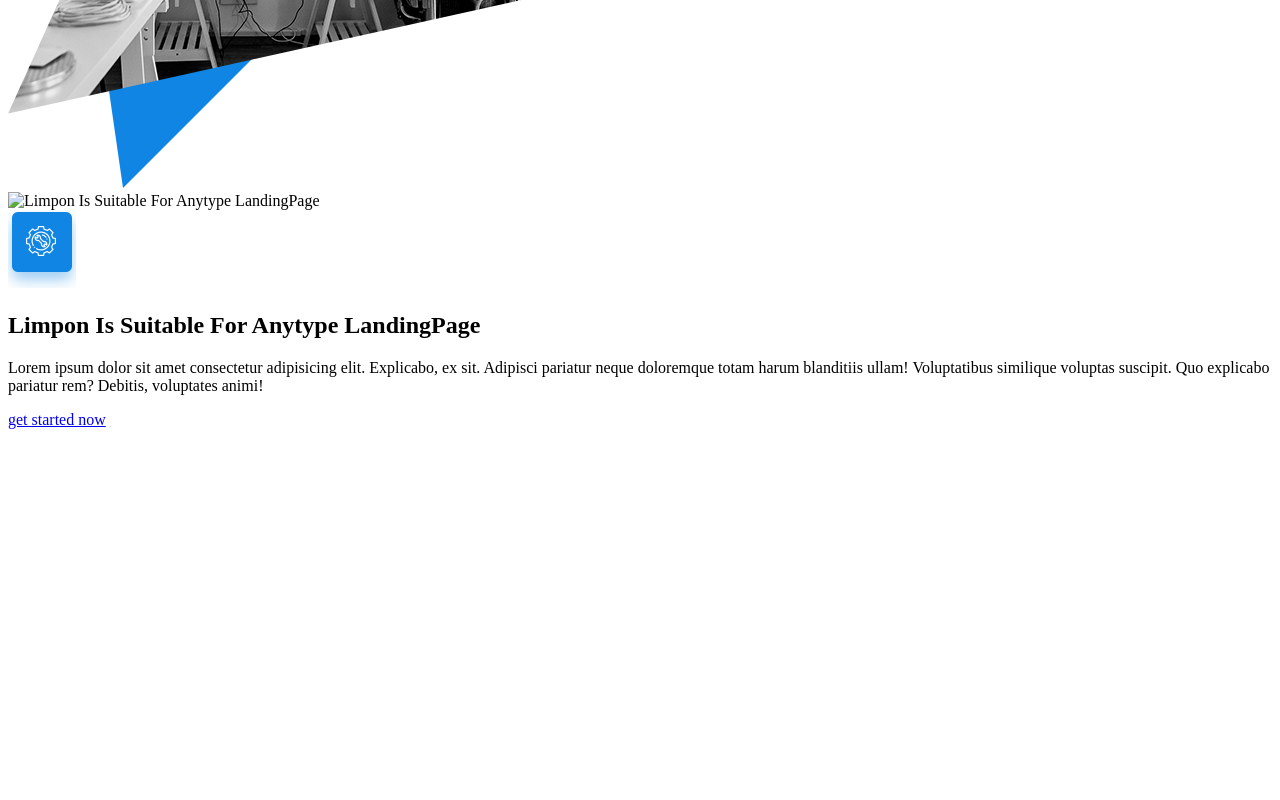
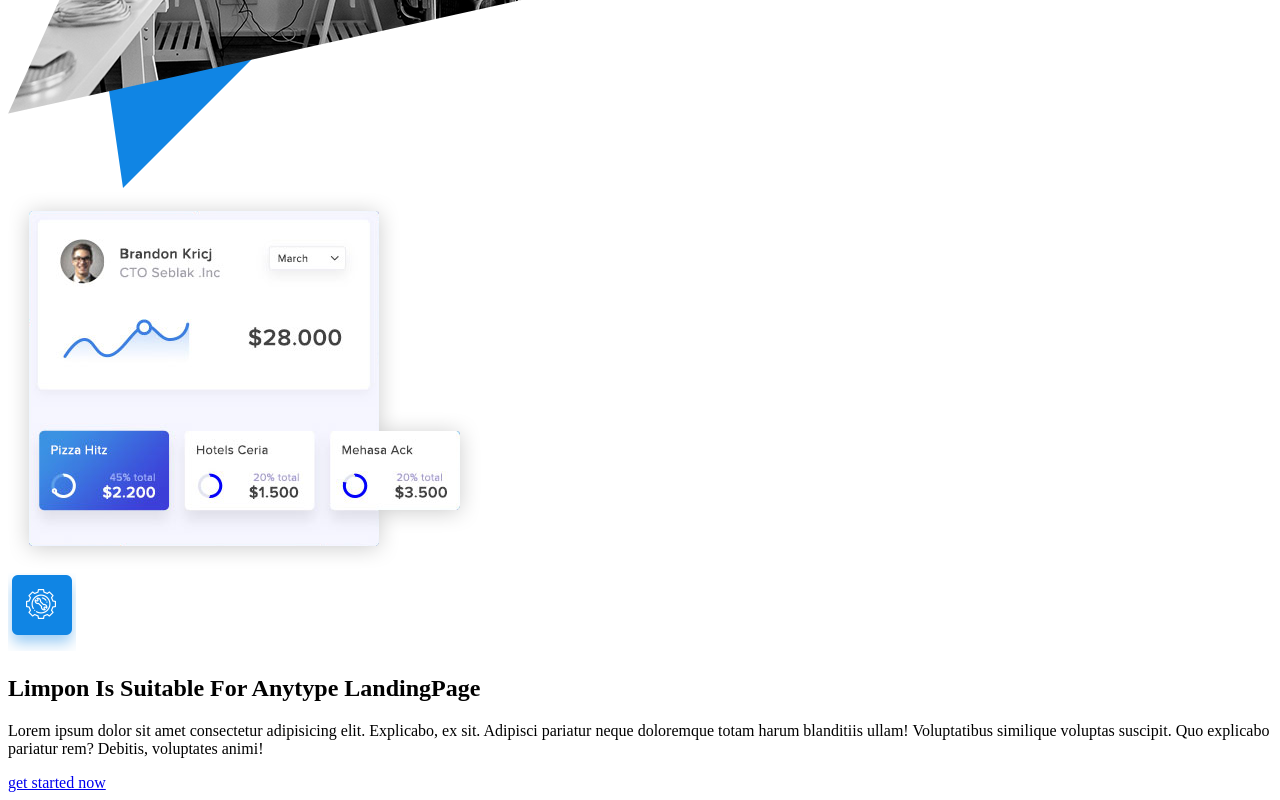
Before and after one commit to igenrytop/limpon, a plain HTML site: page index.html in a window 1280 px wide. Shown: the part 2686-3486 px from the top of the page. Before the commit the page ends 3123 px from the top, so only its background shows below. Drawn offline with Linux system fonts and the light colour scheme; the site is published under a folder, as on GitHub Pages, so addresses that start at the root find nothing.

Commit message:
Update index.html

```diff
--- a/index.html
+++ b/index.html
@@ -131,7 +131,7 @@
     </div>
     <div>
         <div>
-            <img src="/img/brandon_kricj.png" alt="Limpon Is Suitable For Anytype LandingPage">
+            <img src="img/brandon_kricj.png" alt="Limpon Is Suitable For Anytype LandingPage">
         </div>
         <div>
             <img src="img/icon_blue_settings.png" alt="icon_blue_settings">
```
